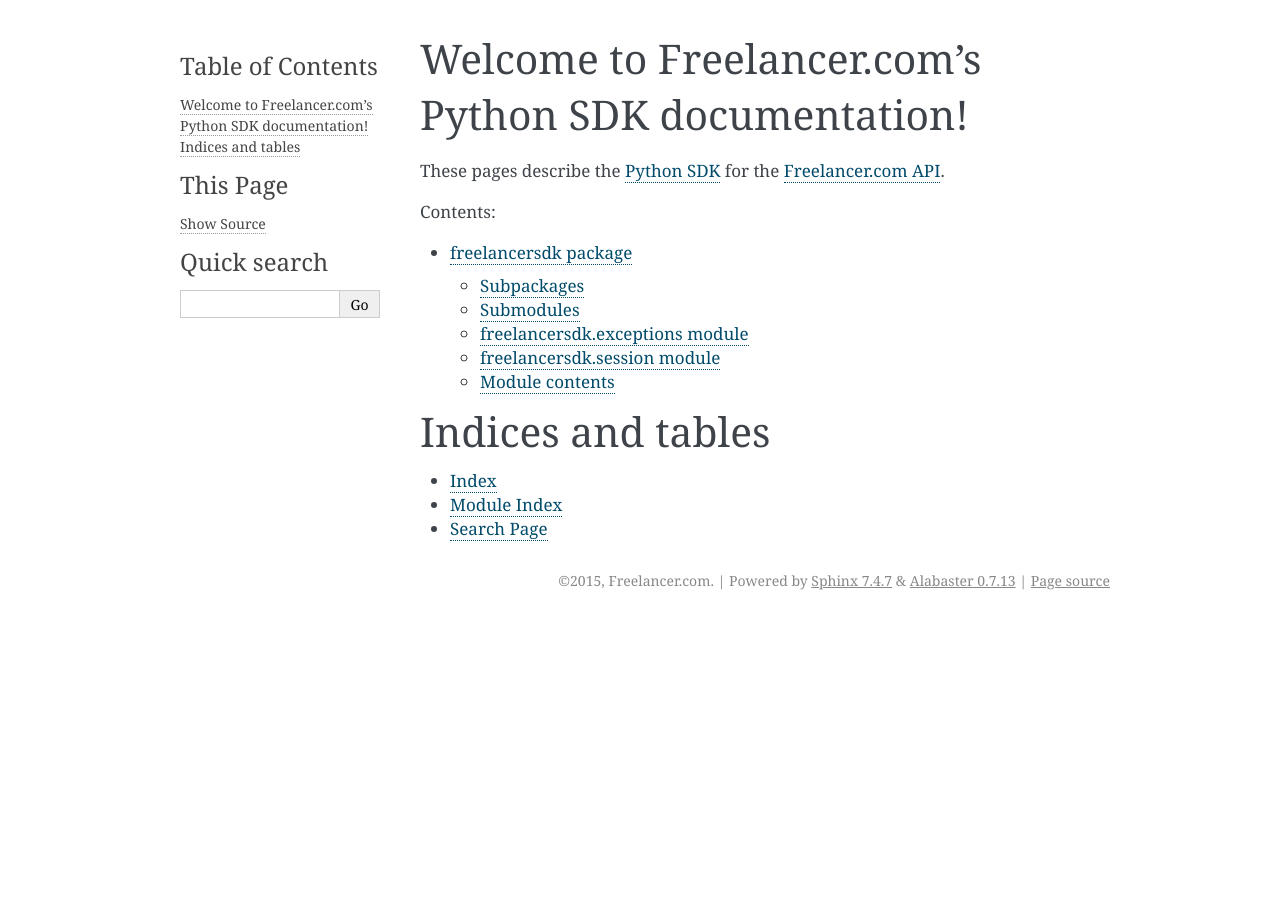
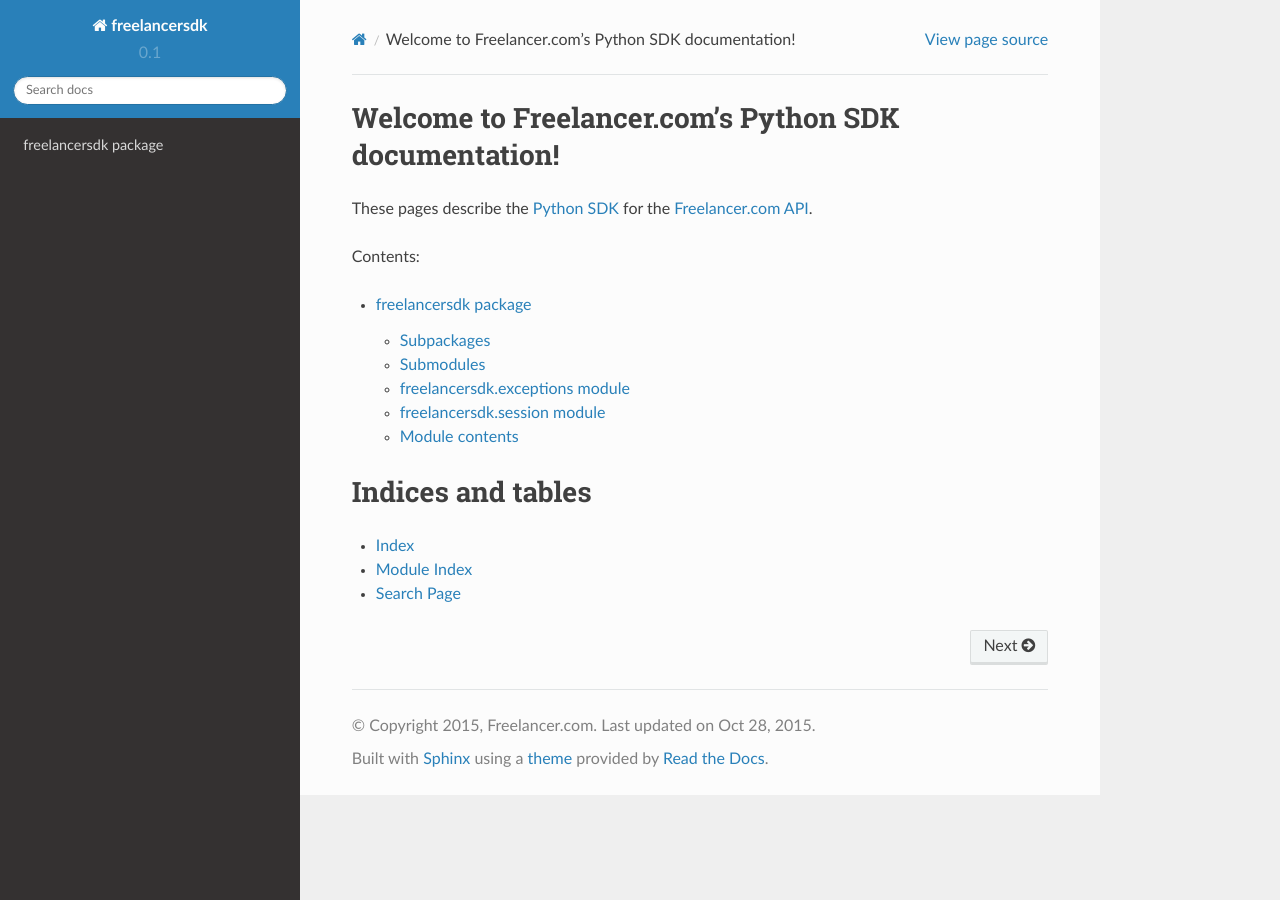
Before and after one commit to freelancer/freelancer-sdk-python, a Sphinx documentation site: the page built from docs/index.rst, in a window 1280 px wide. Built offline with Sphinx 7.4.7 and the Read the Docs theme 2.0.0, drawn with Linux system fonts in a browser that asks for light colours.

Commit message:
Use a different theme, fix the version release string

```diff
--- a/docs/conf.py
+++ b/docs/conf.py
@@ -56,9 +56,9 @@
 # built documents.
 #
 # The short X.Y version.
-version = '2'
+version = '0.1'
 # The full version, including alpha/beta/rc tags.
-release = '0.1'
+release = '0.1.2'
 
 # The language for content autogenerated by Sphinx. Refer to documentation
 # for a list of supported languages.
@@ -103,7 +103,7 @@
 
 # The theme to use for HTML and HTML Help pages.  See the documentation for
 # a list of builtin themes.
-html_theme = 'alabaster'
+html_theme = 'sphinx_rtd_theme'
 
 # Theme options are theme-specific and customize the look and feel of a theme
 # further.  For a list of options available for each theme, see the
```
